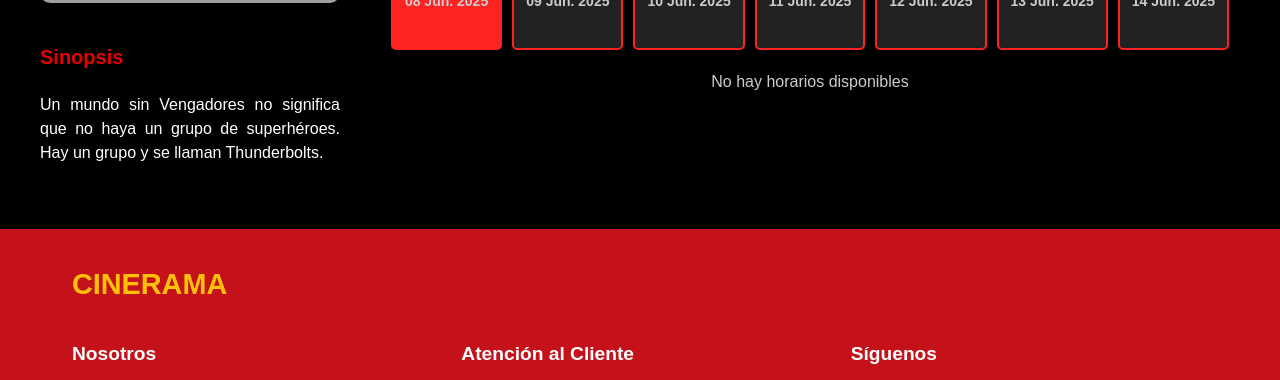
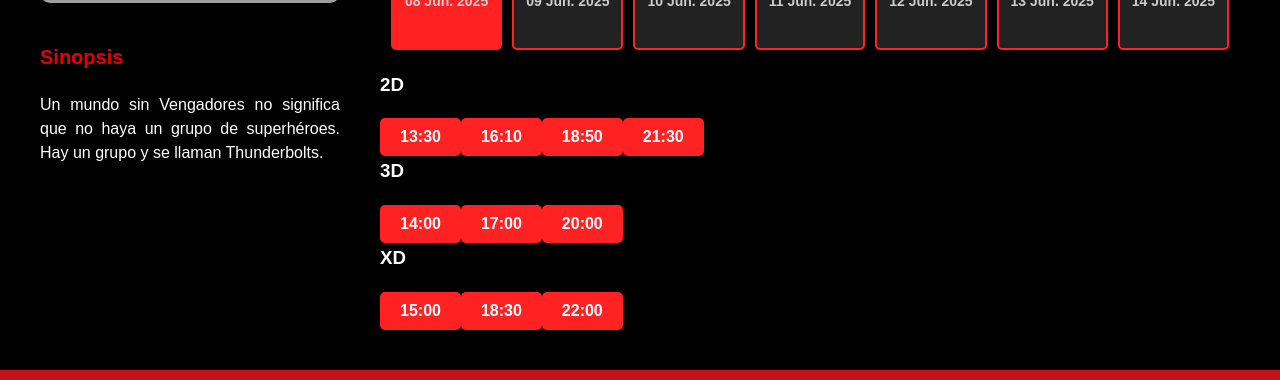
Before and after one commit to BruGeth/Cinerama, a React (Create React App) app in the folder frontend/: page /billboard/1 in a window 1280 px wide. Shown: the part 372-752 px from the top of the page. Built offline with nearby package versions, Linux system fonts and the light colour scheme; grey boxes are pictures that could not be loaded.

Commit message:
feat: display available showtimes and include screening format in MovieDetail

```diff
--- a/frontend/src/pages/MovieDetail.jsx
+++ b/frontend/src/pages/MovieDetail.jsx
@@ -3,13 +3,14 @@
 import '../styles/MovieDetail.css';
 import { useParams, useNavigate } from 'react-router-dom';
 
-
 const MovieDetail = () => {
   const { id } = useParams();
   const movie = MOVIES.find((m) => m.id === Number(id));
+  const handleSelectShowtime = (format, time) => {
+    navigate(`/purchase/${movie.id}/${time}/${format}`);
+};
 
   const navigate = useNavigate();
-
   const [selectedDate, setSelectedDate] = useState(0);
 
   if (!movie) return <h2 style={{ color: 'white' }}>Película no encontrada</h2>;
@@ -50,19 +51,29 @@
           ))}
         </div>
 
-        <div className={`showtimes ${selectedDate !== null ? 'active' : ''}`}>
-          {Array.isArray(movie.showtimes[selectedDate]) ?
-            movie.showtimes[selectedDate].map((time, idx) => (
+        <div className={`showtime-grid ${selectedDate !== null ? 'active' : ''}`}>
+    {["2D", "3D", "XD"].map((format) => (
+        <div key={format} className="format-container">
+            <h3>{format}</h3>
+            <div className="showtime-buttons">
+                {Array.isArray(movie.showtimes[format]) && movie.showtimes[format].length > 0 ? (
+                    movie.showtimes[format].map((time, idx) => (
                         <button
                             key={idx}
                             className="showtime-button"
-                onClick={() => navigate(`/purchase/${movie.id}/${time}`)}
+                            onClick={() => handleSelectShowtime(format, time)}
                         >
                             {time}
                         </button>
                     ))
-            : <p style={{ color: "#ccc" }}>No hay horarios disponibles</p>}
+                ) : (
+                    <p className="no-showtime">No disponible</p>
+                )}
             </div>
+        </div>
+    ))}
+</div>
+
       </div>
     </div>
   );
```
Lines whose indentation alone changed are shown as unchanged.
